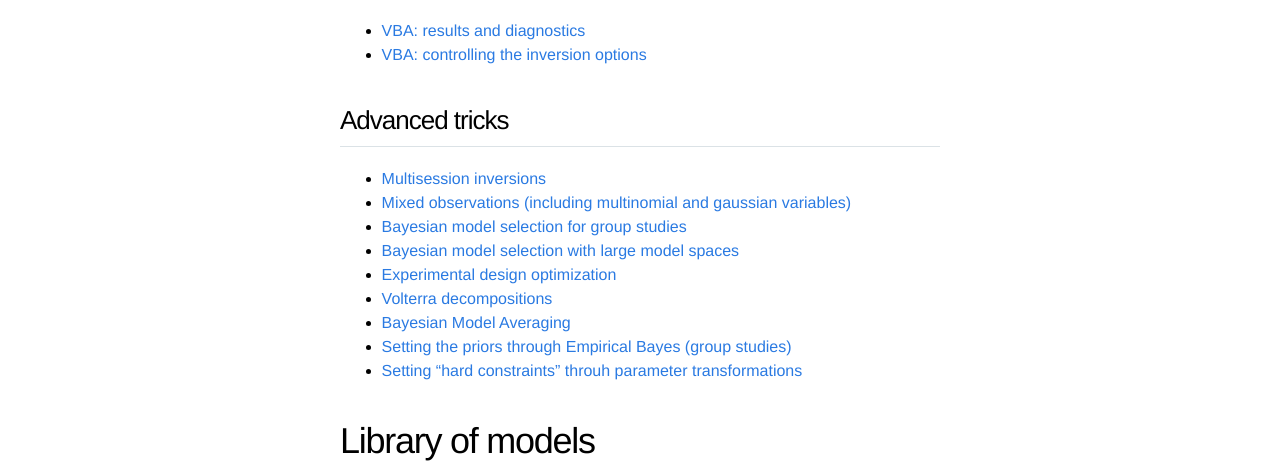
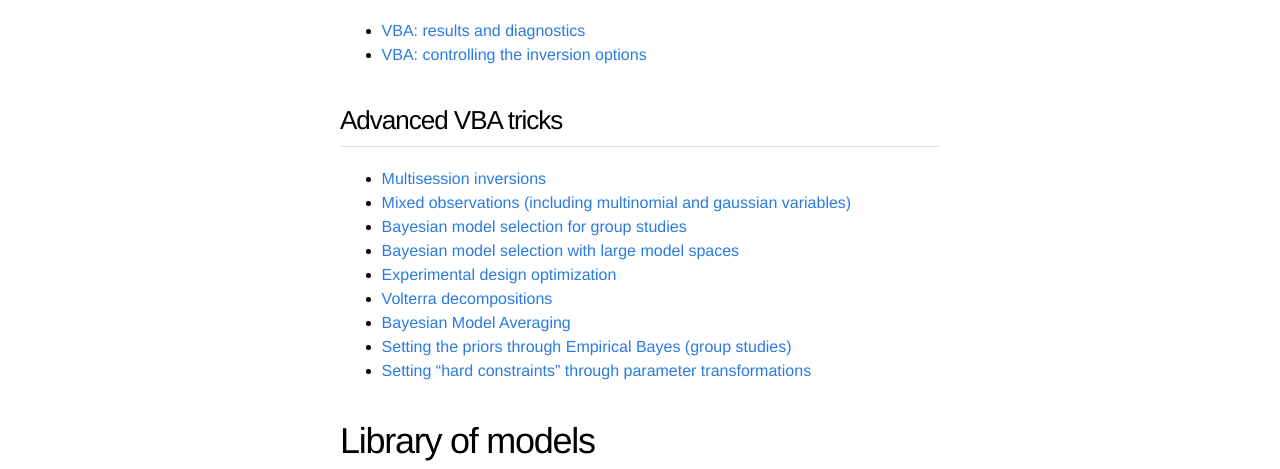
Before and after one commit to MBB-team/VBA-toolbox, a Jekyll site: the page built from _wiki/Home.md, in a window 1280 px wide. Shown: the part 693-1162 px from the top of the page. Built offline with Jekyll 4.4.1, drawn with Linux system fonts in a browser that asks for light colours; nearby versions of some CDN libraries.

Commit message:
Update Home.md

```diff
--- a/_wiki/Home.md
+++ b/_wiki/Home.md
@@ -22,7 +22,7 @@ title: "home"
 - [VBA: controlling the inversion options](Controlling-the-inversion-using-VBA-options)
 
 
-## Advanced tricks
+## Advanced VBA tricks
 
 - [Multisession inversions](Multisession)
 - [Mixed observations (including multinomial and gaussian variables)](Multisources)
@@ -32,7 +32,7 @@ title: "home"
 - [Volterra decompositions](Volterra-decomposition)
 - [Bayesian Model Averaging](VBA-BMA)
 - [Setting the priors through Empirical Bayes (group studies)](VBA-MFX)
-- [Setting "hard constraints" throuh parameter transformations](param-transform)
+- [Setting "hard constraints" through parameter transformations](param-transform)
 
 # Library of models
 
```
